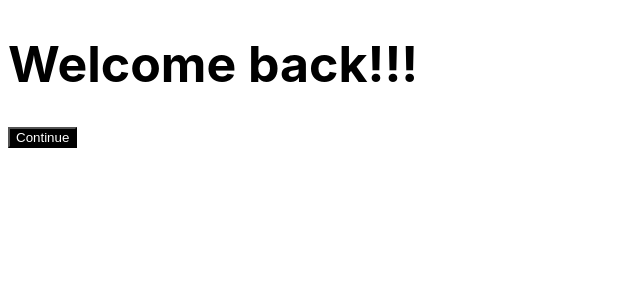
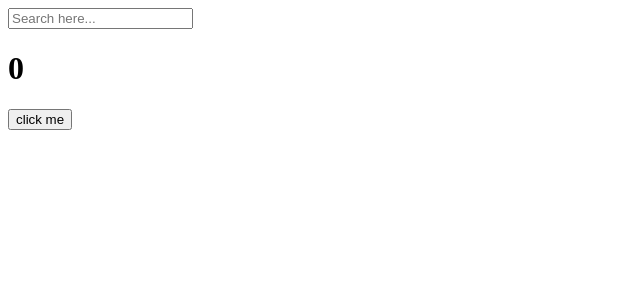
Before and after one commit to tableMinPark/js-react-movie, a React (Create React App) app: page / in a window 1280 px wide. Shown: the top 300 px of the page, without its empty margins (0-640 px from the left). Built offline with nearby package versions, Linux system fonts and the light colour scheme.

Commit message:
6.0 Introduction ~ 6.2 Deps

```diff
--- a/src/App.js
+++ b/src/App.js
@@ -1,20 +1,43 @@
-import Button from "./Button";
-import styles from "./App.module.css";
+
+import { useState, useEffect } from "react";
+
+// useEffect(effect: [한번만 실행하고싶은 코드], deps?: [한번만 실행하고 싶은 코드를 실행할 트리거 state])
 
 function App() {
+  const [counter, setCounter] = useState(0);
+  const [keyword, setKeyword] = useState("");
+
+  const onClick = () => setCounter((prev) => prev + 1);
+  const onChange = (event) => setKeyword(event.target.value);
+
+  // 실행시 한번만 실행된다.
+  useEffect(() => {
+    console.log("I run only once.")
+  }, []);
+
+  // counter state가 변화할때만 실행된다.
+  useEffect(() => {
+    console.log("I run when 'counter' changes.");
+  }, [counter]);
+
+  // keyword state가 변화할때만 실행된다.
+  useEffect(() => {
+    console.log("I run when 'keyword' changes.");
+  }, [keyword]);
+
+  // counter, keyword state가 변화할때만 실행된다.
+  useEffect(() => {
+    console.log("I run when 'counter' and 'keyword' changes.");
+  }, [counter, keyword]);
+
   return (
     <div>
-      <h1 className={styles.title}>Welcome back!!!</h1>
-      <Button text={"Continue"} />
+      <input value={keyword} onChange={onChange} type="text" placeholder="Search here..." />
+      <h1>{counter}</h1>
+      <button onClick={onClick}>click me</button>
     </div>
   );
 }
 
-// js 파일마다 각각 css파일을 연결해주기 때문에 하나의 css파일로 광역적용을 시킬 필요가 없다.
-// 클래스이름이 랜덤하게 적용되기 때문에 다른 css파일끼리 클래스명이 중복되어도 상관이 없다.
-
-// 실행결과
-// <h1 class="App_title__+IZYT">Welcome back!!!</h1>
-// <button class="Button_btn__pba4O">Continue</button>
-
+// state이 변경될 때 컴포넌트의 모든 코드가 실행된다. (counter의 값이 바뀔 때마다 새로고침된다.)
 export default App;
```
